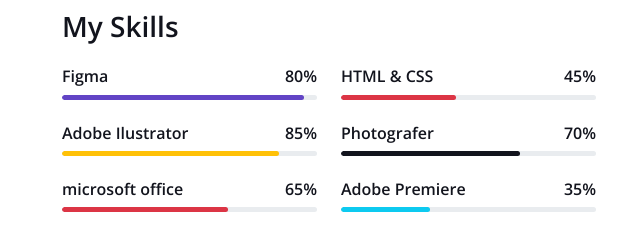
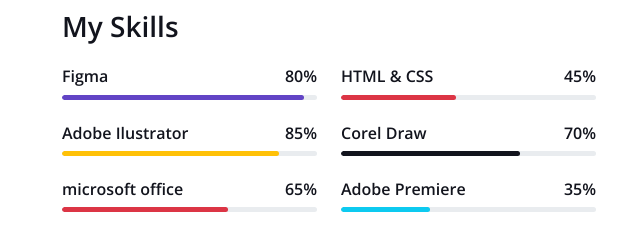
Before and after one commit to muhammadfajrimaulana/portofoliofajrimaulana.github.io, a plain HTML site: page index.html in a window 1280 px wide. Shown: the part 1620-1860 px from the top of the page, 20-660 px from the left. Drawn offline with nearby package versions, Linux system fonts and the light colour scheme.

Commit message:
Update index.html

```diff
--- a/index.html
+++ b/index.html
@@ -211,7 +211,7 @@
                             </div>
                             <div class="skill mb-4">
                                 <div class="d-flex justify-content-between">
-                                    <h6 class="font-weight-bold">Photografer</h6>
+                                    <h6 class="font-weight-bold">Corel Draw</h6>
                                     <h6 class="font-weight-bold">70%</h6>
                                 </div>
                                 <div class="progress">
```
